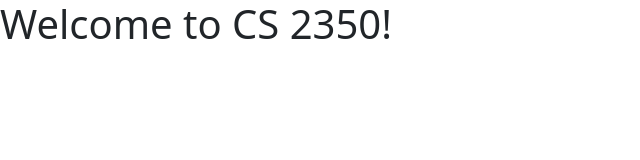
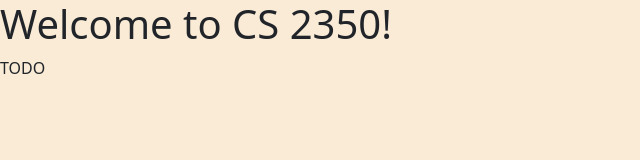
Before and after one commit to vincentniyitanga/cs-2350-activity-07, a website: page src/index.html in a window 1280 px wide. Shown: the whole page, without its empty margins (0-640 px from the left). Drawn offline with nearby package versions, Linux system fonts and the light colour scheme.

Commit message:
Final submission

```diff
--- a/src/index.html
+++ b/src/index.html
@@ -15,7 +15,7 @@
   <!-- Your HTML goes here -->
   <h1>Welcome to CS 2350!</h1>
 
-
+  TODO
   <!-- Leave the following line as is at the end of body -->
   <script src="javascripts/main.js"></script>
 </body>
--- a/src/stylesheets/main.css
+++ b/src/stylesheets/main.css
@@ -1,2 +1,5 @@
 /* Your styles go here */
 @import "~bootstrap/dist/css/bootstrap.min.css";
+body{
+   background-color: antiquewhite;
+}
```
